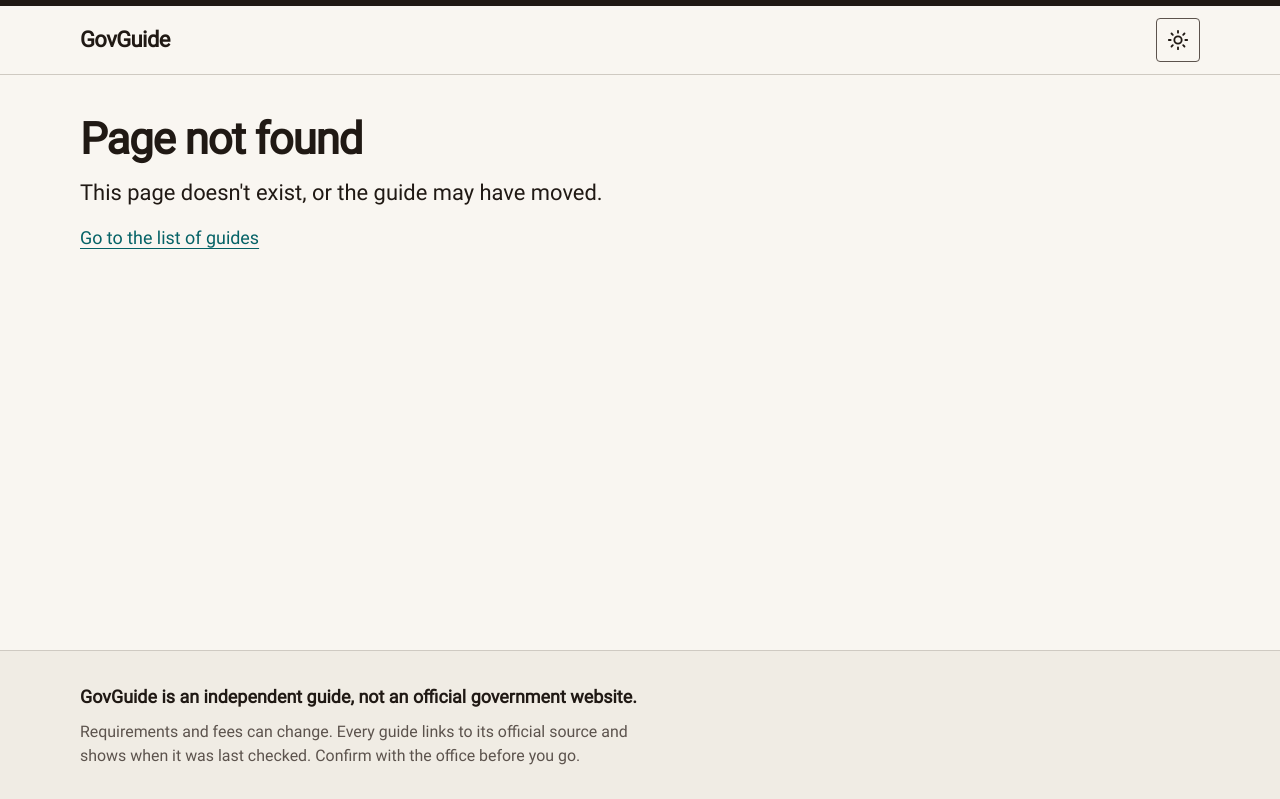
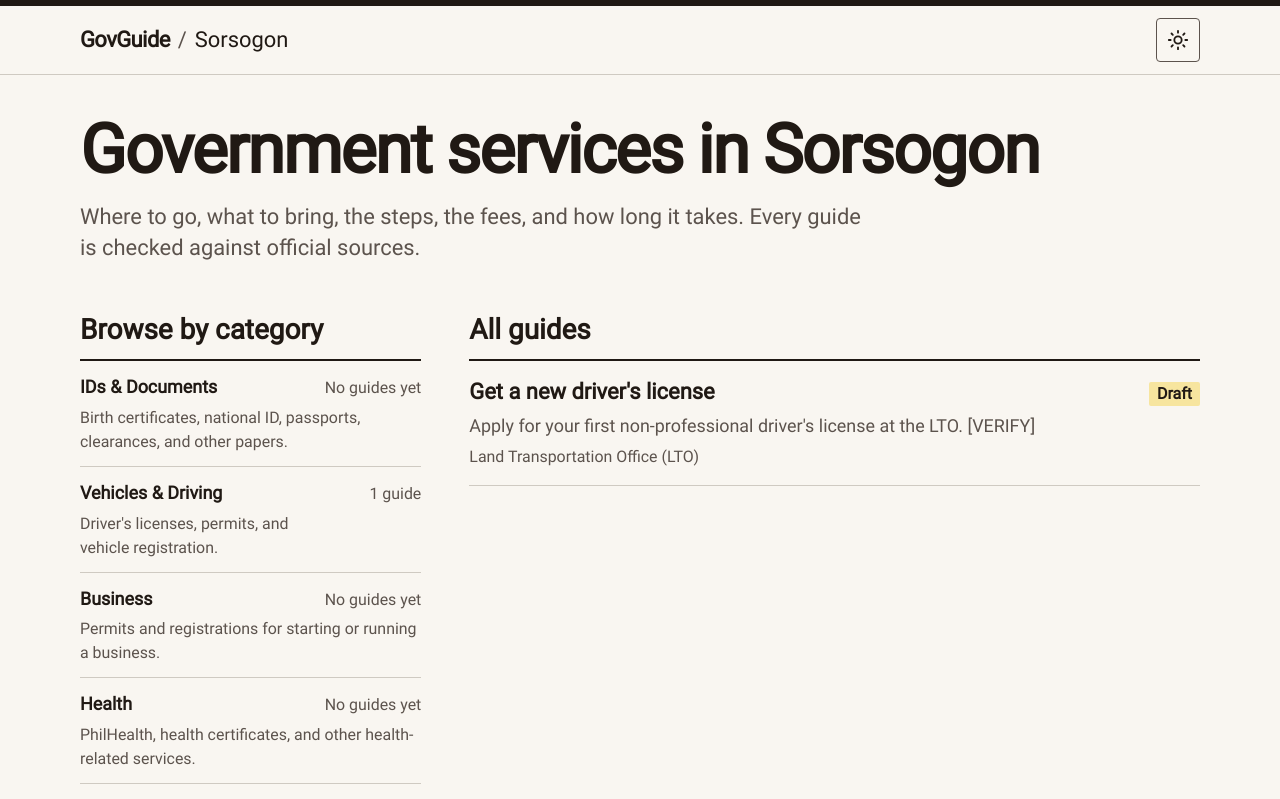
Before and after one commit to sgxtract/govguide, a Next.js app: page /sorsogon in a window 1280 px wide. Before the commit this address had no page. Shown: the top 799 px of the page. Built offline with nearby package versions, Linux system fonts and the light colour scheme; a web font is replaced by a local one.

Commit message:
feat: add city route with home page

```diff
--- /dev/null
+++ b/src/app/[city]/layout.tsx
@@ -0,0 +1,30 @@
+import { notFound } from "next/navigation";
+
+import { SiteHeader } from "@/components/layout/site-header";
+import { getCity, listCities } from "@/lib/content/repository";
+
+// Build one static copy of every page per city in /content/cities.
+export async function generateStaticParams() {
+  const cities = await listCities();
+  return cities.map((city) => ({ city: city.slug }));
+}
+
+// Any city not in /content is a 404, never rendered on demand.
+export const dynamicParams = false;
+
+export default async function CityLayout({
+  children,
+  params,
+}: LayoutProps<"/[city]">) {
+  const city = await getCity((await params).city);
+  if (!city) notFound();
+
+  return (
+    <>
+      <SiteHeader city={city} />
+      <main id="main" tabIndex={-1} className="flex-1">
+        {children}
+      </main>
+    </>
+  );
+}
--- /dev/null
+++ b/src/app/[city]/page.tsx
@@ -0,0 +1,79 @@
+import type { Metadata } from "next";
+import { notFound } from "next/navigation";
+
+import { newIssueUrl } from "@/config/site";
+import { CategoryList } from "@/features/categories/category-list";
+import { getAgencyNames } from "@/features/services/agency-names";
+import { ServiceList } from "@/features/services/service-list";
+import {
+  getCity,
+  listCategories,
+  listServices,
+} from "@/lib/content/repository";
+
+export async function generateMetadata({
+  params,
+}: PageProps<"/[city]">): Promise<Metadata> {
+  const city = await getCity((await params).city);
+  if (!city) return {};
+  return {
+    title: `Government services in ${city.name}`,
+    description: city.description,
+  };
+}
+
+export default async function CityHomePage({ params }: PageProps<"/[city]">) {
+  const city = await getCity((await params).city);
+  if (!city) notFound();
+
+  const [categories, services, agencyNames] = await Promise.all([
+    listCategories(),
+    listServices(city.slug),
+    getAgencyNames(),
+  ]);
+
+  const categoriesWithCounts = categories.map((category) => ({
+    category,
+    count: services.filter((s) => s.category === category.slug).length,
+  }));
+
+  return (
+    <div className="mx-auto max-w-page px-4 py-10">
+      <h1 className="max-w-prose text-display font-extrabold tracking-tight">
+        Government services in {city.name}
+      </h1>
+      <p className="mt-4 max-w-prose text-lg text-muted">
+        Where to go, what to bring, the steps, the fees, and how long it takes.
+        Every guide is checked against official sources.
+      </p>
+
+      <div className="mt-12 grid gap-12 lg:grid-cols-3">
+        <section aria-labelledby="categories-heading">
+          <h2 id="categories-heading" className="mb-3 text-xl font-bold">
+            Browse by category
+          </h2>
+          <CategoryList city={city.slug} categories={categoriesWithCounts} />
+        </section>
+
+        <section aria-labelledby="guides-heading" className="lg:col-span-2">
+          <h2 id="guides-heading" className="mb-3 text-xl font-bold">
+            All guides
+          </h2>
+          {services.length > 0 ? (
+            <ServiceList services={services} agencyNames={agencyNames} />
+          ) : (
+            <div className="border-t-2 border-ink pt-4">
+              <p className="max-w-prose">
+                Guides are being checked against official sources. The first
+                ones will appear here soon.
+              </p>
+              <p className="mt-2">
+                <a href={newIssueUrl}>Suggest a service to cover</a>
+              </p>
+            </div>
+          )}
+        </section>
+      </div>
+    </div>
+  );
+}
--- a/src/app/page.tsx
+++ b/src/app/page.tsx
@@ -1,30 +1,44 @@
-// Temporary token preview. Replaced by the city picker in Lesson 03.
-export default function Home() {
+import Link from "next/link";
+import { redirect } from "next/navigation";
+
+import { SiteHeader } from "@/components/layout/site-header";
+import { listCities } from "@/lib/content/repository";
+
+/**
+ * City picker. While Sorsogon is the only city, skip straight to it.
+ * When a second city folder is added, this page lists them instead.
+ */
+export default async function RootPage() {
+  const cities = await listCities();
+  const [only] = cities;
+  if (cities.length === 1 && only) redirect(`/${only.slug}`);
+
   return (
-    <div className="mx-auto max-w-page px-4 py-12">
-      <h1 className="max-w-prose text-display font-extrabold tracking-tight">
-        Get your government errand done in one trip.
-      </h1>
-      <p className="mt-6 max-w-prose text-lg text-muted">
-        Where to go, what to bring, the steps, the fees, and how long it takes,
-        for offices in Sorsogon.
-      </p>
-
-      <h2 className="mt-12 text-2xl font-bold">Type and color check</h2>
-      <p className="mt-4 max-w-prose">
-        Body text is 18px with generous line height so it stays readable on a
-        phone outdoors. Links look like{" "}
-        <a href="https://github.com/sgxtract/govguide">this</a>.
-      </p>
-
-      <div className="mt-6 max-w-prose rounded-md border-l-6 border-ink bg-notice px-4 py-3">
-        <p className="font-bold">Bring photocopies.</p>
-        <p>Notice callout. Used for things people commonly forget.</p>
-      </div>
-
-      <div className="mt-6 max-w-prose border-y border-rule bg-surface px-4 py-3">
-        <p className="text-sm text-muted">Surface block with ruled edges.</p>
-      </div>
-    </div>
+    <>
+      <SiteHeader />
+      <main id="main" tabIndex={-1} className="flex-1">
+        <div className="mx-auto max-w-page px-4 py-10">
+          <h1 className="text-2xl font-extrabold tracking-tight">
+            Choose your city
+          </h1>
+          <ul role="list" className="mt-6 max-w-prose border-t-2 border-ink">
+            {cities.map((city) => (
+              <li
+                key={city.slug}
+                className="relative border-b border-rule py-3 hover:bg-surface"
+              >
+                <Link
+                  href={`/${city.slug}`}
+                  className="text-lg font-bold text-ink no-underline after:absolute after:inset-0 hover:underline"
+                >
+                  {city.name}
+                </Link>
+                <p className="mt-1 text-sm text-muted">{city.description}</p>
+              </li>
+            ))}
+          </ul>
+        </div>
+      </main>
+    </>
   );
 }
--- /dev/null
+++ b/src/features/categories/category-list.tsx
@@ -0,0 +1,37 @@
+import Link from "next/link";
+
+import type { Category } from "@/lib/content/schemas";
+import { countLabel } from "@/lib/utils/format";
+
+type Props = {
+  city: string;
+  categories: { category: Category; count: number }[];
+};
+
+/** Categories as ruled rows, like a posted timetable. The whole row is clickable. */
+export function CategoryList({ city, categories }: Props) {
+  return (
+    // role="list": Safari drops list semantics when bullets are removed.
+    <ul role="list" className="border-t-2 border-ink">
+      {categories.map(({ category, count }) => (
+        <li
+          key={category.slug}
+          className="relative border-b border-rule py-3 hover:bg-surface"
+        >
+          <div className="flex items-baseline justify-between gap-4">
+            <Link
+              href={`/${city}/categories/${category.slug}`}
+              className="font-bold text-ink no-underline after:absolute after:inset-0 hover:underline"
+            >
+              {category.name}
+            </Link>
+            <span className="shrink-0 text-sm text-muted tabular-nums">
+              {count === 0 ? "No guides yet" : countLabel(count, "guide")}
+            </span>
+          </div>
+          <p className="mt-1 text-sm text-muted">{category.description}</p>
+        </li>
+      ))}
+    </ul>
+  );
+}
--- /dev/null
+++ b/src/features/services/agency-names.ts
@@ -0,0 +1,12 @@
+import { listAgencies } from "@/lib/content/repository";
+
+/** Agency slug → "Land Transportation Office (LTO)", for lists of guides. */
+export async function getAgencyNames(): Promise<Record<string, string>> {
+  const agencies = await listAgencies();
+  return Object.fromEntries(
+    agencies.map((a) => [
+      a.slug,
+      a.acronym ? `${a.name} (${a.acronym})` : a.name,
+    ]),
+  );
+}
--- /dev/null
+++ b/src/features/services/service-list.tsx
@@ -0,0 +1,42 @@
+import Link from "next/link";
+
+import type { Service } from "@/lib/content/schemas";
+
+type Props = {
+  services: Service[];
+  /** Agency slug → display name, e.g. "lto" → "LTO". */
+  agencyNames: Record<string, string>;
+};
+
+/** Guides as ruled rows: task title, one-line summary, which agency. */
+export function ServiceList({ services, agencyNames }: Props) {
+  return (
+    <ul role="list" className="border-t-2 border-ink">
+      {services.map((service) => (
+        <li
+          key={service.slug}
+          className="relative border-b border-rule py-4 hover:bg-surface"
+        >
+          <div className="flex items-baseline justify-between gap-4">
+            <Link
+              href={`/${service.city}/services/${service.slug}`}
+              className="text-lg font-bold text-ink no-underline after:absolute after:inset-0 hover:underline"
+            >
+              {service.title}
+            </Link>
+            {service.status === "draft" && (
+              // Drafts only appear in dev (or with SHOW_DRAFTS), so this is a note to editors.
+              <span className="shrink-0 rounded-sm bg-notice px-2 text-sm font-bold">
+                Draft
+              </span>
+            )}
+          </div>
+          <p className="mt-1 text-muted">{service.summary}</p>
+          <p className="mt-1 text-sm text-muted">
+            {agencyNames[service.agency] ?? service.agency}
+          </p>
+        </li>
+      ))}
+    </ul>
+  );
+}
--- a/src/lib/content/repository.ts
+++ b/src/lib/content/repository.ts
@@ -98,3 +98,7 @@
   );
   return service && isVisible(service) ? service : undefined;
 }
+
+export async function listAgencies(): Promise<Agency[]> {
+  return (await getStore()).agencies;
+}
--- /dev/null
+++ b/src/lib/utils/format.ts
@@ -0,0 +1,8 @@
+/** "1 guide", "3 guides". English only for now; i18n replaces this later. */
+export function countLabel(
+  count: number,
+  singular: string,
+  plural = `${singular}s`,
+) {
+  return `${count} ${count === 1 ? singular : plural}`;
+}
```
